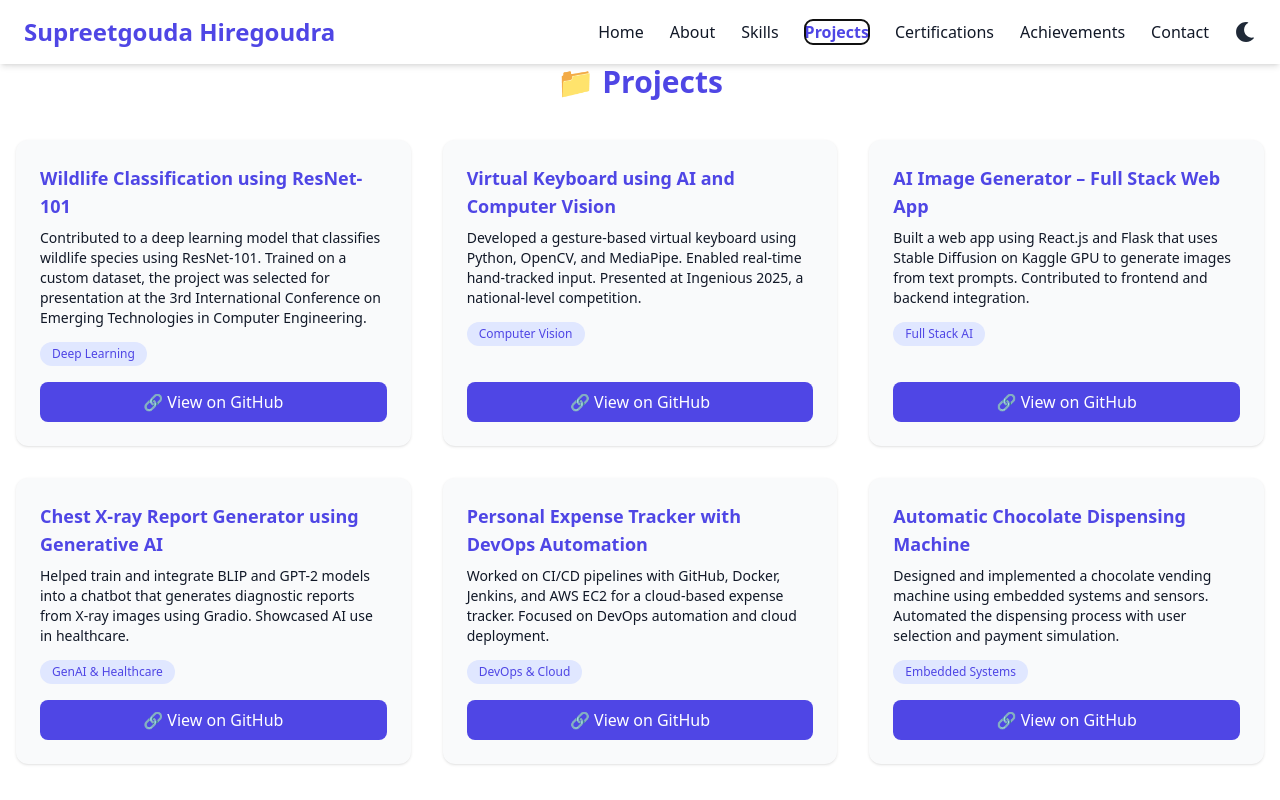
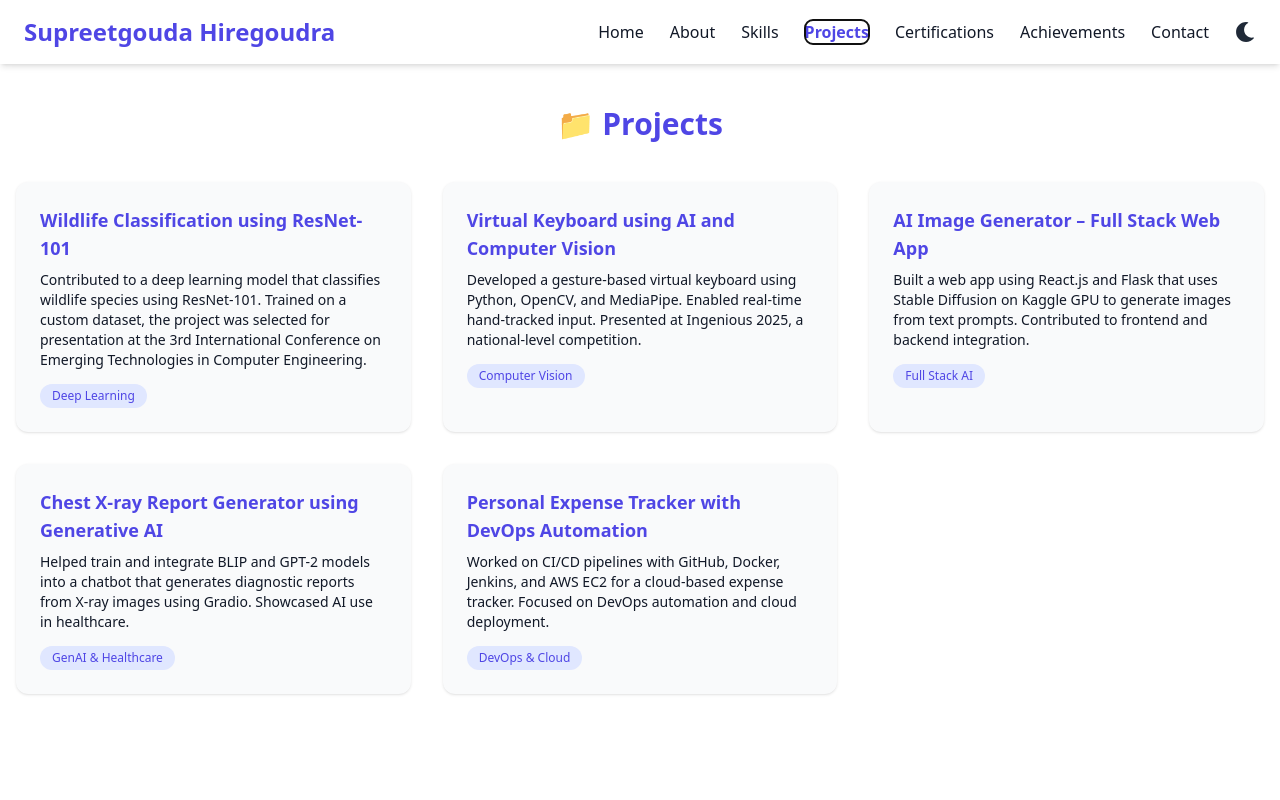
Before and after one commit to SupreetgoudaHiregoudra/supreetgouda-portfolio, a React (Vite) app: page / in a window 1280 px wide. Both pictures are taken after a click on the button "Projects". Shown: the top 800 px of the page. Built offline with nearby package versions, Linux system fonts and the light colour scheme.

Commit message:
Update Projects.jsx

```diff
--- a/src/components/Projects.jsx
+++ b/src/components/Projects.jsx
@@ -6,42 +6,30 @@ const projects = [
     description:
       'Contributed to a deep learning model that classifies wildlife species using ResNet-101. Trained on a custom dataset, the project was selected for presentation at the 3rd International Conference on Emerging Technologies in Computer Engineering.',
     tag: 'Deep Learning',
-    github: 'https://github.com/SupreetgoudaHiregoudra/Wild-life-classification',
   },
   {
     title: 'Virtual Keyboard using AI and Computer Vision',
     description:
       'Developed a gesture-based virtual keyboard using Python, OpenCV, and MediaPipe. Enabled real-time hand-tracked input. Presented at Ingenious 2025, a national-level competition.',
     tag: 'Computer Vision',
-    github: 'https://github.com/SupreetgoudaHiregoudra/virtual-keyboard',
   },
   {
     title: 'AI Image Generator – Full Stack Web App',
     description:
       'Built a web app using React.js and Flask that uses Stable Diffusion on Kaggle GPU to generate images from text prompts. Contributed to frontend and backend integration.',
     tag: 'Full Stack AI',
-    github: 'https://github.com/SupreetgoudaHiregoudra/ai-image-generator',
   },
   {
     title: 'Chest X-ray Report Generator using Generative AI',
     description:
       'Helped train and integrate BLIP and GPT-2 models into a chatbot that generates diagnostic reports from X-ray images using Gradio. Showcased AI use in healthcare.',
     tag: 'GenAI & Healthcare',
-    github: 'https://github.com/SupreetgoudaHiregoudra/medical-qa-app',
   },
   {
     title: 'Personal Expense Tracker with DevOps Automation',
     description:
       'Worked on CI/CD pipelines with GitHub, Docker, Jenkins, and AWS EC2 for a cloud-based expense tracker. Focused on DevOps automation and cloud deployment.',
     tag: 'DevOps & Cloud',
-    github: 'https://github.com/SupreetgoudaHiregoudra/expense-tracker-devops',
-  },
-  {
-    title: 'Automatic Chocolate Dispensing Machine',
-    description:
-      'Designed and implemented a chocolate vending machine using embedded systems and sensors. Automated the dispensing process with user selection and payment simulation.',
-    tag: 'Embedded Systems',
-    github: 'https://github.com/SupreetgoudaHiregoudra/automatic-chocolate-dispensing-machine',
   },
 ];
 
@@ -60,11 +48,10 @@ const Projects = () => {
           {projects.map((project, index) => (
             <div
               key={index}
-              className="bg-gray-50 dark:bg-gray-800 p-6 rounded-xl shadow hover:shadow-lg transition-all duration-300 flex flex-col justify-between"
+              className="bg-gray-50 dark:bg-gray-800 p-6 rounded-xl shadow hover:shadow-lg transition-all duration-300"
               data-aos="fade-up"
               data-aos-delay={index * 100}
             >
-              <div>
               <h3 className="text-lg font-semibold text-indigo-600 dark:text-indigo-400 mb-2">
                 {project.title}
               </h3>
@@ -72,16 +59,6 @@ const Projects = () => {
               <span className="inline-block text-xs bg-indigo-100 dark:bg-indigo-700 text-indigo-600 dark:text-indigo-100 px-3 py-1 rounded-full">
                 {project.tag}
               </span>
-              </div>
-
-              <a
-                href={project.github}
-                target="_blank"
-                rel="noopener noreferrer"
-                className="mt-4 inline-block text-center px-4 py-2 bg-indigo-600 text-white rounded-lg hover:bg-indigo-700 transition-colors duration-200"
-              >
-                🔗 View on GitHub
-              </a>
             </div>
           ))}
         </div>
```
Lines whose indentation alone changed are shown as unchanged.
